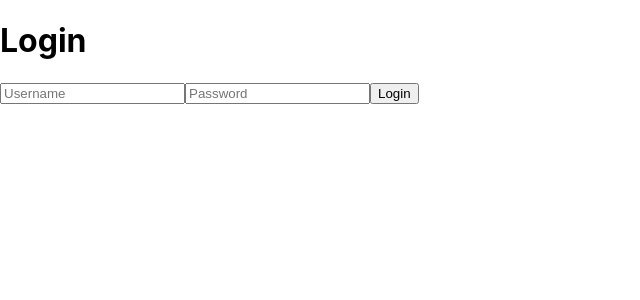
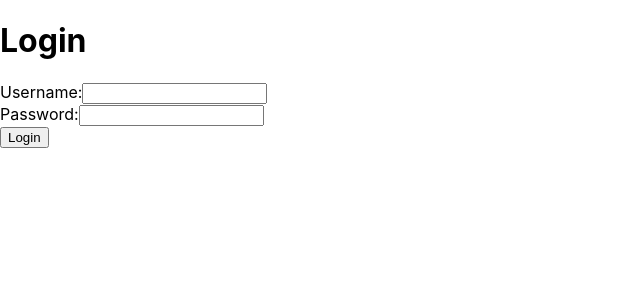
Before and after one commit to mohamedYassser54/web, a React (Create React App) app in the folder frontend/: page /login in a window 1280 px wide. Shown: the top 300 px of the page, without its empty margins (0-640 px from the left). Built offline with nearby package versions, Linux system fonts and the light colour scheme.

Commit message:
update project38

```diff
--- a/frontend/src/component/emp.js
+++ b/frontend/src/component/emp.js
@@ -1,8 +1,10 @@
+// frontend/src/Login.js
 import React, { useState } from 'react';
 
 function Login({ onLogin }) {
   const [username, setUsername] = useState('');
   const [password, setPassword] = useState('');
+
   const handleLogin = async () => {
     try {
       const response = await fetch('https://server-three-mauve-23.vercel.app/login', {
@@ -25,15 +27,17 @@
   };
 
   return (
-    <div className="{style.container}">
-      <form className="{style.card}">
-
-            <h1>Login</h1>
-            <input type="text" placeholder='Username' value={username} onChange={(e) => setUsername(e.target.value)} />
-            <input type="password" placeholder='Password' value={password} onChange={(e) => setPassword(e.target.value)} />
-            <button onClick={handleLogin}>Login</button>
-
-      </form>
+    <div className="App">
+      <h1>Login</h1>
+      <div>
+        <label>Username:</label>
+        <input type="text" value={username} onChange={(e) => setUsername(e.target.value)} />
+      </div>
+      <div>
+        <label>Password:</label>
+        <input type="password" value={password} onChange={(e) => setPassword(e.target.value)} />
+      </div>
+      <button onClick={handleLogin}>Login</button>
     </div>
   );
 }
```
Also changed, not shown: frontend/src/component/m.js (+3 -7 lines).
